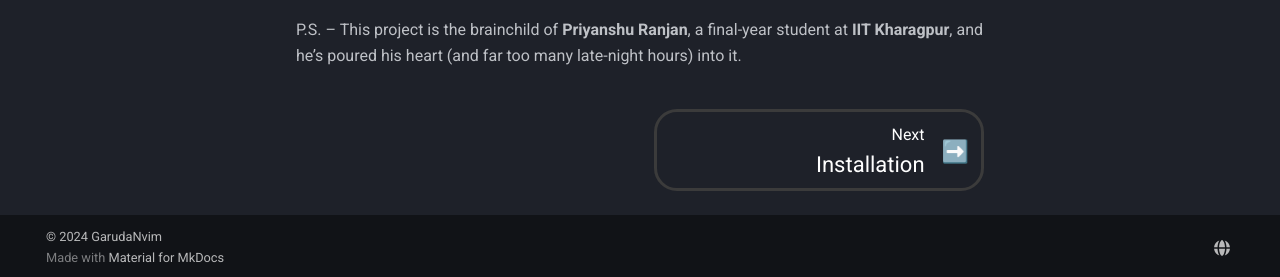
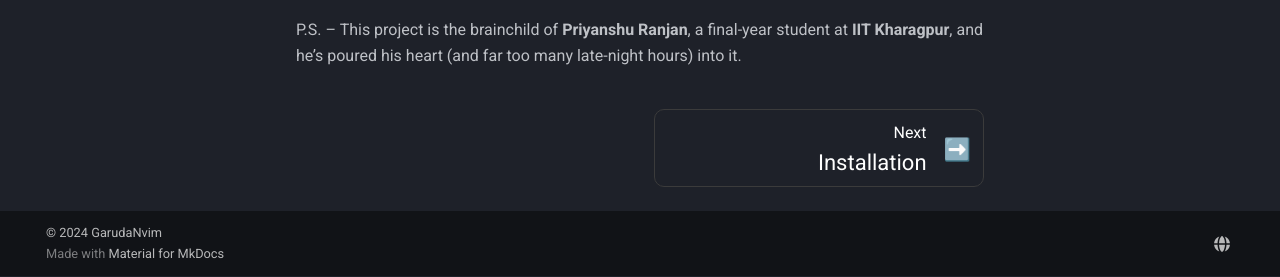
Before and after one commit to GarudaNvim/GarudaNvim.github.io, an MkDocs documentation site: the page built from docs/index.md, in a window 1280 px wide and 1400 px high, scrolled down 1770 px. Shown: the part 1120-1397 px from the top of the window. Built offline with MkDocs 1.6.1 and Material for MkDocs 9.7.7, drawn with Linux system fonts in a browser that asks for light colours.

Commit message:
Minor css change

```diff
--- a/docs/assets/css/nav_link.css
+++ b/docs/assets/css/nav_link.css
@@ -15,8 +15,8 @@
     padding: 0.6rem;
     padding-bottom: 0.3rem;
     padding-top: 0.5rem;
-    border: 3px solid;
-    border-radius: 23px;
+    border: 1px solid;
+    border-radius: 10px;
     border-color: #3B3B3B;
     width: 48%;
 }
```
